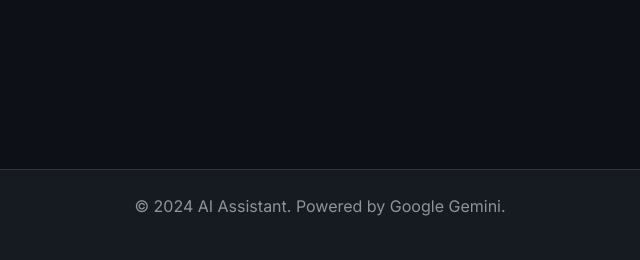
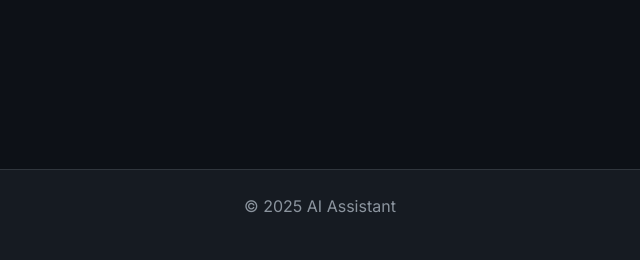
Before and after one commit to abhiishekbisht/Ai-Assistance-, a Flask app: page /history in a window 1280 px wide. Shown: the part 540-800 px from the top of the page, without its empty margins (320-960 px from the left). Run offline with Flask 3, Linux system fonts and the light colour scheme; data that the repository does not hold is empty.

Commit message:
Update base.html

```diff
--- a/templates/base.html
+++ b/templates/base.html
@@ -46,7 +46,7 @@
     <!-- Footer -->
     <footer class="footer">
         <div class="container">
-            <p>&copy; 2024 AI Assistant. Powered by Google Gemini.</p>
+            <p>&copy; 2025 AI Assistant</p>
         </div>
     </footer>
 
```
